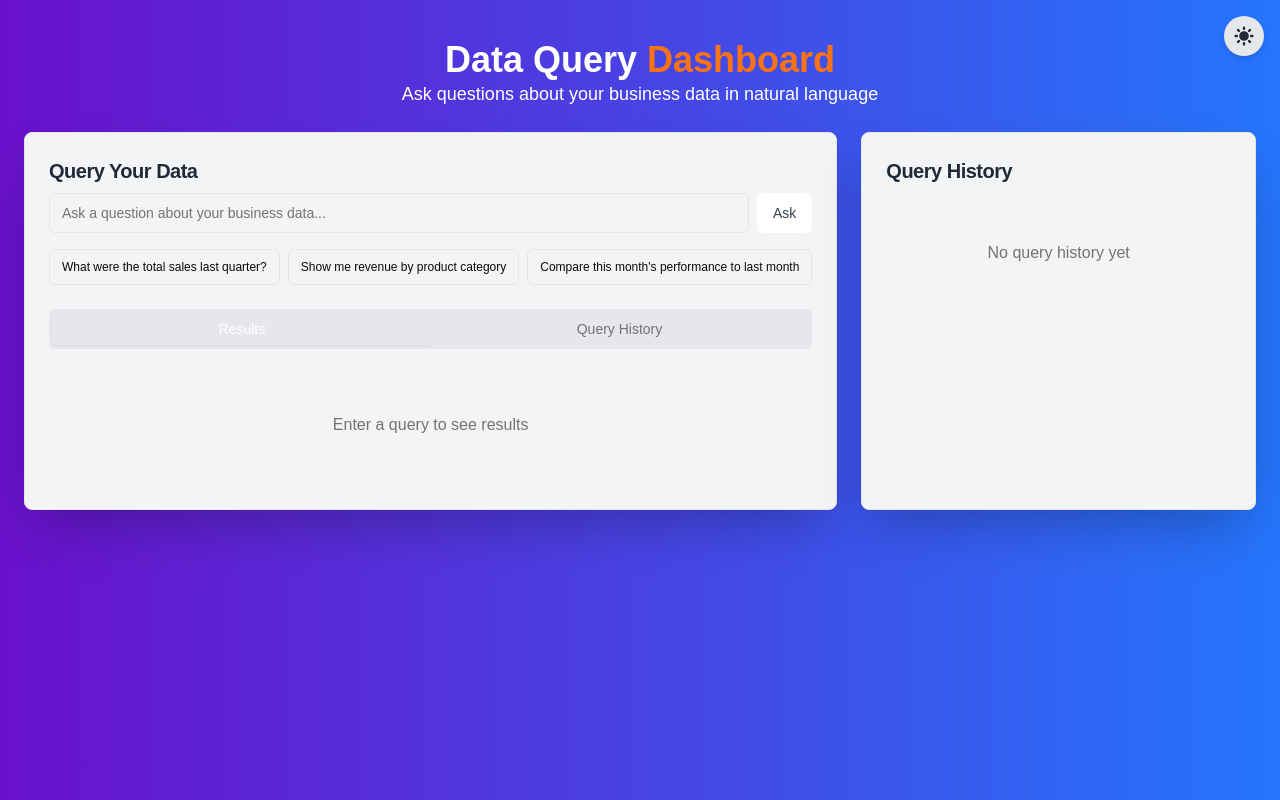
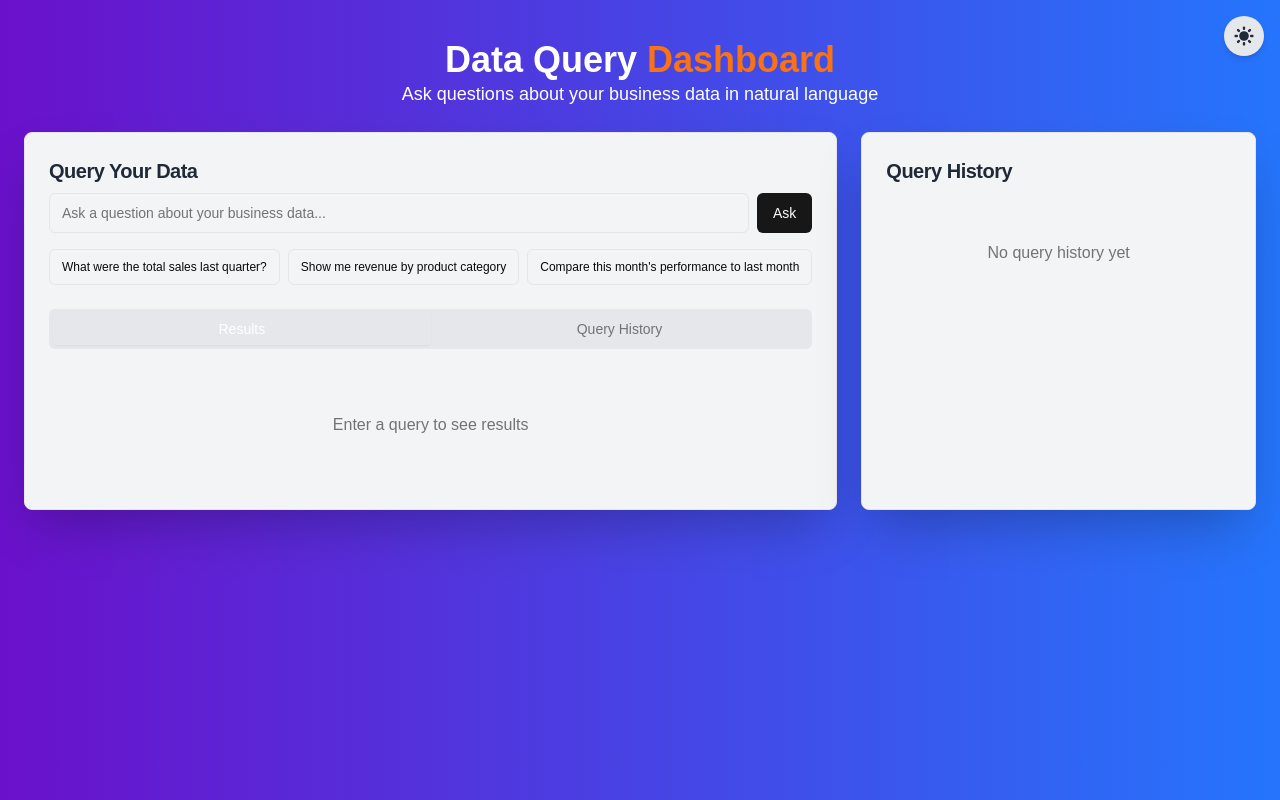
Before and after one commit to DevVaish/QueryDashboard, a Next.js app: page / in a window 1280 px wide. Built offline with nearby package versions, Linux system fonts and the light colour scheme.

Commit message:
Update button.tsx

```diff
--- a/components/ui/button.tsx
+++ b/components/ui/button.tsx
@@ -9,7 +9,7 @@ const buttonVariants = cva(
   {
     variants: {
       variant: {
-        default: "bg-white text-gray-700 hover:bg-gray-700 hover:text-white",
+        default: "bg-primary text-primary-foreground hover:bg-primary/90",
         destructive:
           "bg-destructive text-destructive-foreground hover:bg-destructive/90",
         outline:
```
